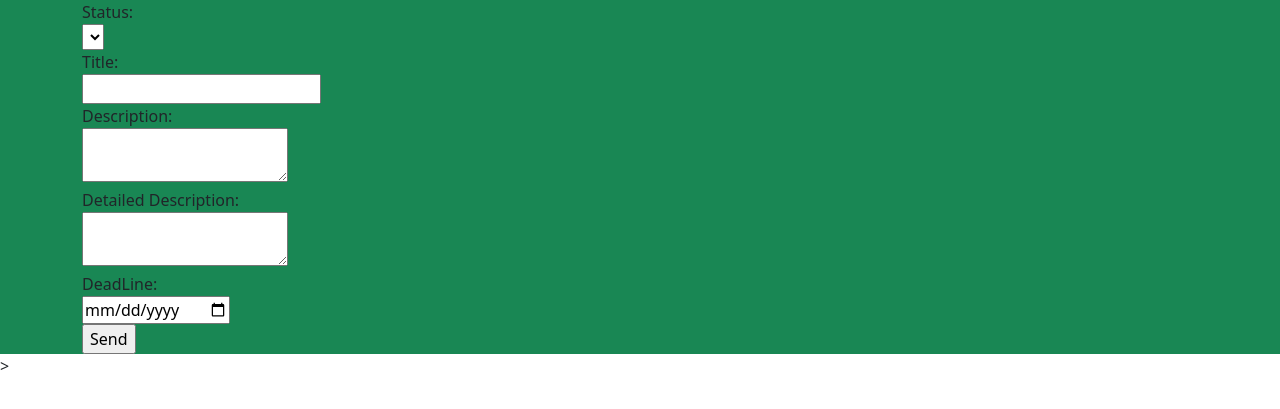
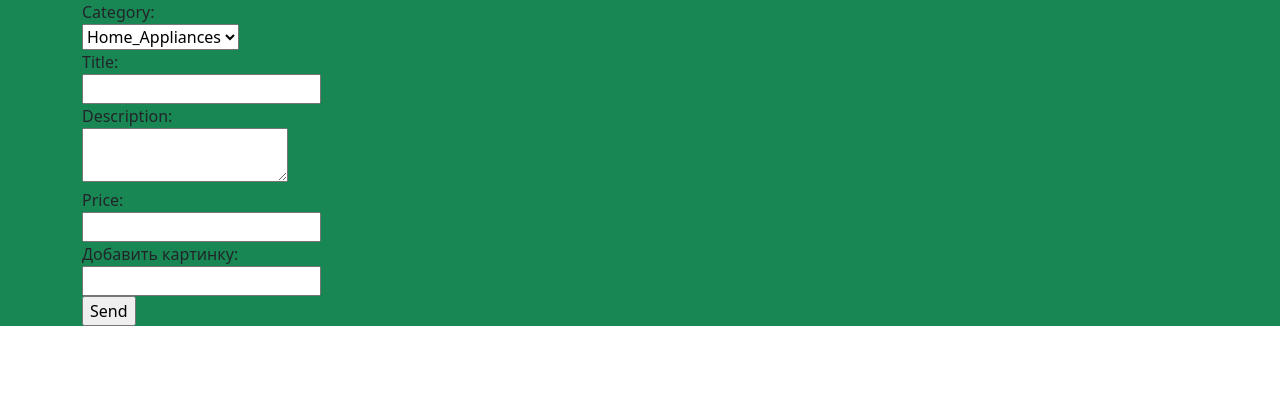
Before and after one commit to PandoraGrims/Online_Store, a Django app: page /good/add/ in a window 1280 px wide. Shown: the part 56-465 px from the top of the page. Run offline with Django 4.2, Linux system fonts and the light colour scheme; data comes from the database, SQL or seed files in the repository; both versions use the stored data as it was after the commit; lists and menus that the app fills with data are empty.

Commit message:
внес глобальные корректировки в верстку, добавил возможность выбора категории

```diff
--- a/online_store/webapp/admin.py
+++ b/online_store/webapp/admin.py
@@ -1,6 +1,8 @@
 from django.contrib import admin
 
-from webapp.models import Good
+from webapp.models import Good, Category
+
+admin.site.register(Category)
 
 
 class StoreAdmin(admin.ModelAdmin):
--- a/online_store/webapp/models.py
+++ b/online_store/webapp/models.py
@@ -22,7 +22,7 @@
 
     created_at = models.DateTimeField(auto_now_add=True, verbose_name="Дата создания")
     price = models.DecimalField(max_digits=10, decimal_places=2)
-    image_url = models.URLField()
+    image_url = models.URLField(blank=True, max_length=500)
 
     def __str__(self):
         return f"{self.pk} {self.title}"
--- a/online_store/webapp/templates/base_html_my.html
+++ b/online_store/webapp/templates/base_html_my.html
@@ -31,7 +31,7 @@
             <h1>test</h1>
         {% endblock %}
     </div>
-</div>>
+</div>
 
 
 <script src="https://cdn.jsdelivr.net/npm/bootstrap@5.3.0/dist/js/bootstrap.bundle.min.js"
--- a/online_store/webapp/templates/create_good.html
+++ b/online_store/webapp/templates/create_good.html
@@ -1,15 +1,15 @@
 {% extends "base_html_my.html" %}
-{% block title %}Создание задачи{% endblock %}
+{% block title %}Создание товара{% endblock %}
 <h1>Create new task</h1>
 
 {% block content %}
 <form action="/good/add/" method="post">
     {% csrf_token %}
-    <label>Status:</label><br/>
+    <label>Category:</label><br/>
     <label>
-        <select name="status">
-            {% for status in status_choices %}
-                <option value="{{ status.0 }}">{{ status.1 }}</option>
+        <select name="category">
+            {% for category in categories %}
+                <option value="{{ category.id }}">{{ category.title }}</option>
             {% endfor %}
 
         </select>
@@ -22,16 +22,14 @@
     <label>
         <textarea name="description"></textarea>
     </label><br/>
-    <label>Detailed Description:</label><br/>
+    <label>Price:</label><br/>
     <label>
-        <textarea name="detailed_description"></textarea>
+        <input type="number" name="price">
     </label><br/>
-
-    <label>DeadLine:</label><br/>
+    <label>Добавить картинку:</label><br/>
     <label>
-        <input type="date" name="data_field"/>
+        <input type="number" name="price">
     </label><br/>
-
     <input type="submit" value="Send"/>
 
 </form>
--- a/online_store/webapp/views.py
+++ b/online_store/webapp/views.py
@@ -1,24 +1,25 @@
 from django.shortcuts import render, redirect, get_object_or_404
 
-from webapp.models import Good
+from webapp.models import Good, Category
 
 
 def good_list_view(request):
-    goods = Good.objects.order_by("-data_field")
+    goods = Good.objects.order_by("-created_at")
     context = {"goods": goods}
     return render(request, "index.html", context)
 
 
 def good_create_view(request):
     if request.method == "GET":
-        return render(request, "create_good.html")
+        categories = Category.objects.all()
+        return render(request, "create_good.html", {"categories": categories})
     else:
         good = Good.objects.create(
             title=request.POST.get("title"),
             description=request.POST.get("description"),
-            created_at=request.POST.get("created_at"),
             category=request.POST.get("category"),
             price=request.POST.get("price"),
+            created_at=request.POST.get("created_at"),
             image_url=request.POST.get("image_url"),
         )
 
```
Also changed, not shown: online_store/webapp/templates/good.html (+6 -7 lines), online_store/db.sqlite3, online_store/webapp/migrations/0003_alter_good_image_url.py (added).
